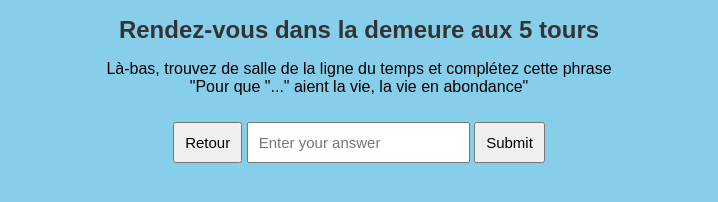
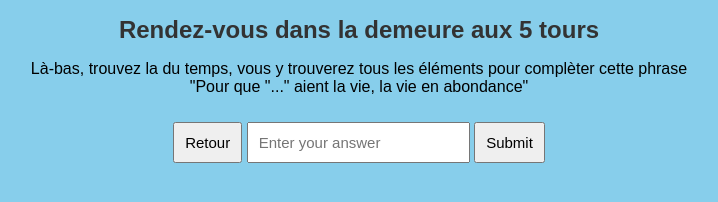
Before and after one commit to Soluce7/Enigme, a plain HTML site: page demeure.html in a window 1280 px wide. Shown: the whole page, without its empty margins (281-999 px from the left). Drawn offline with Linux system fonts and the light colour scheme.

Commit message:
Update demeure.html

```diff
--- a/demeure.html
+++ b/demeure.html
@@ -20,7 +20,7 @@
 </head>
 <body>
     <h1>Rendez-vous dans la demeure aux 5 tours</h1>
-    <p>Là-bas, trouvez de salle de la ligne du temps et complétez cette phrase<br>
+    <p>Là-bas, trouvez la du temps, vous y trouverez tous les éléments pour complèter cette phrase<br>
       "Pour que "..." aient la vie, la vie en abondance"<br>
      </p>
 
```
